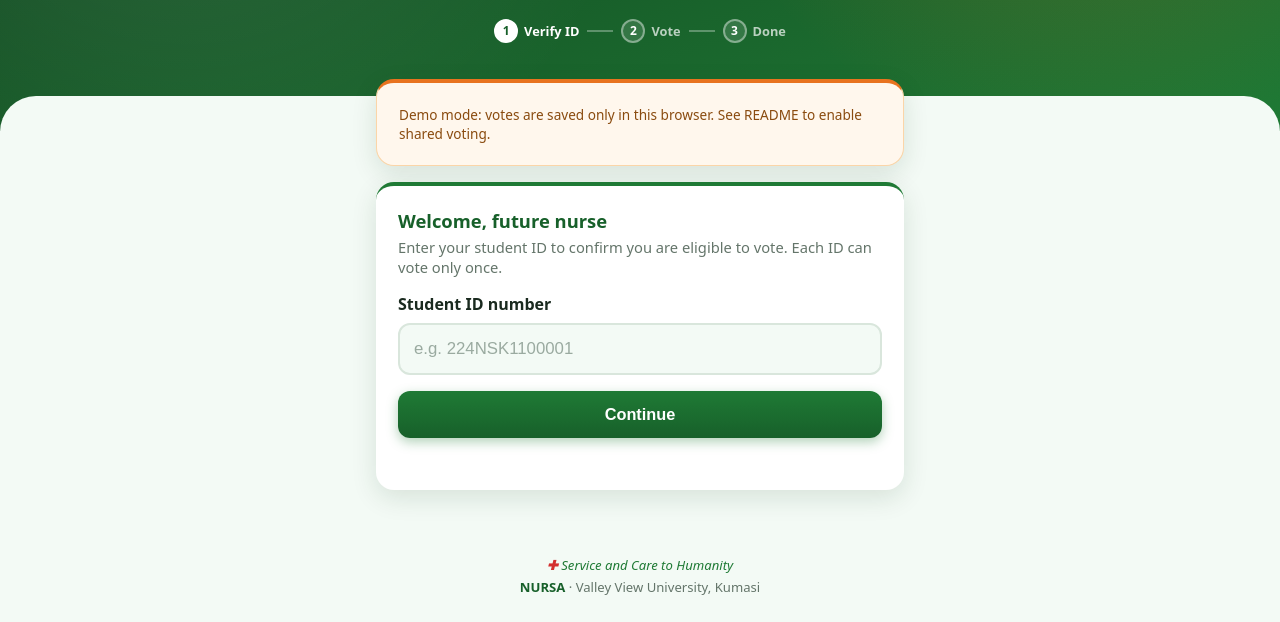
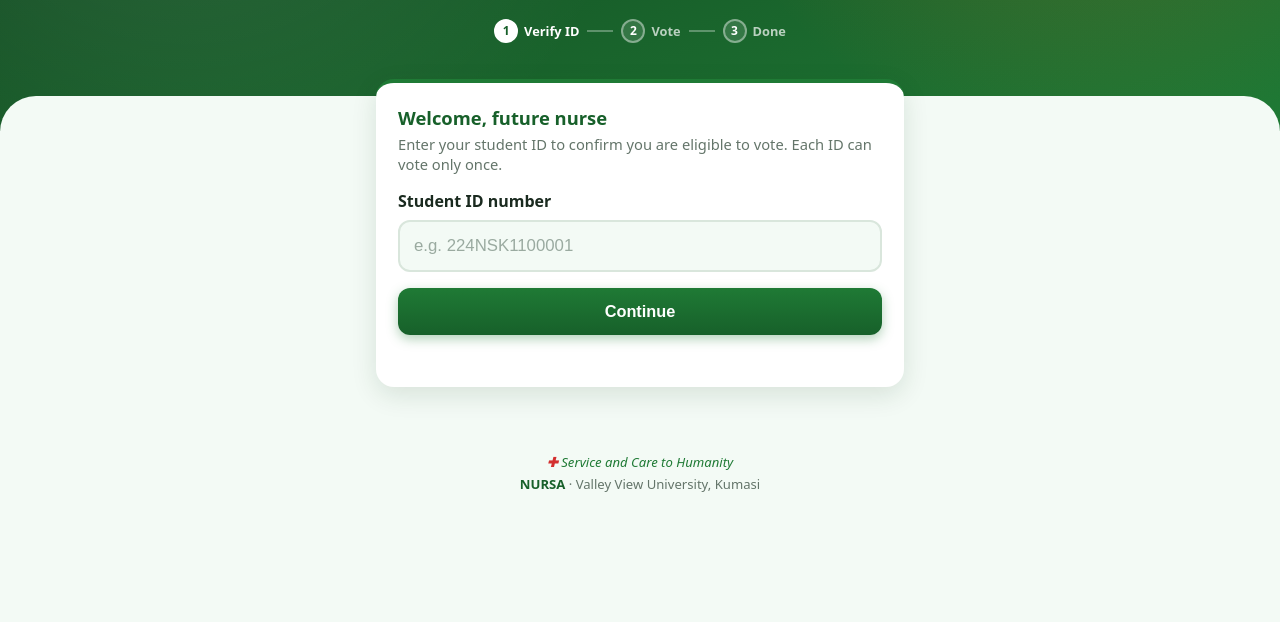
Before and after one commit to saynoris/NURSA-ELECTION-HUB, a plain HTML site: page index.html in a window 1280 px wide. Shown: the part 295-917 px from the top of the page. After the commit the page ends 814 px from the top, so only its background shows below. Drawn offline with Linux system fonts and the light colour scheme.

Commit message:
Remove demo mode message from index.html

```diff
--- a/index.html
+++ b/index.html
@@ -110,7 +110,7 @@
 </header>
 
 <main>
-  <div id="demo" class="card hidden">Demo mode: votes are saved only in this browser. See README to enable shared voting.</div>
+
 
   <section id="step-id" class="card">
     <h2>Welcome, future nurse</h2>
```
